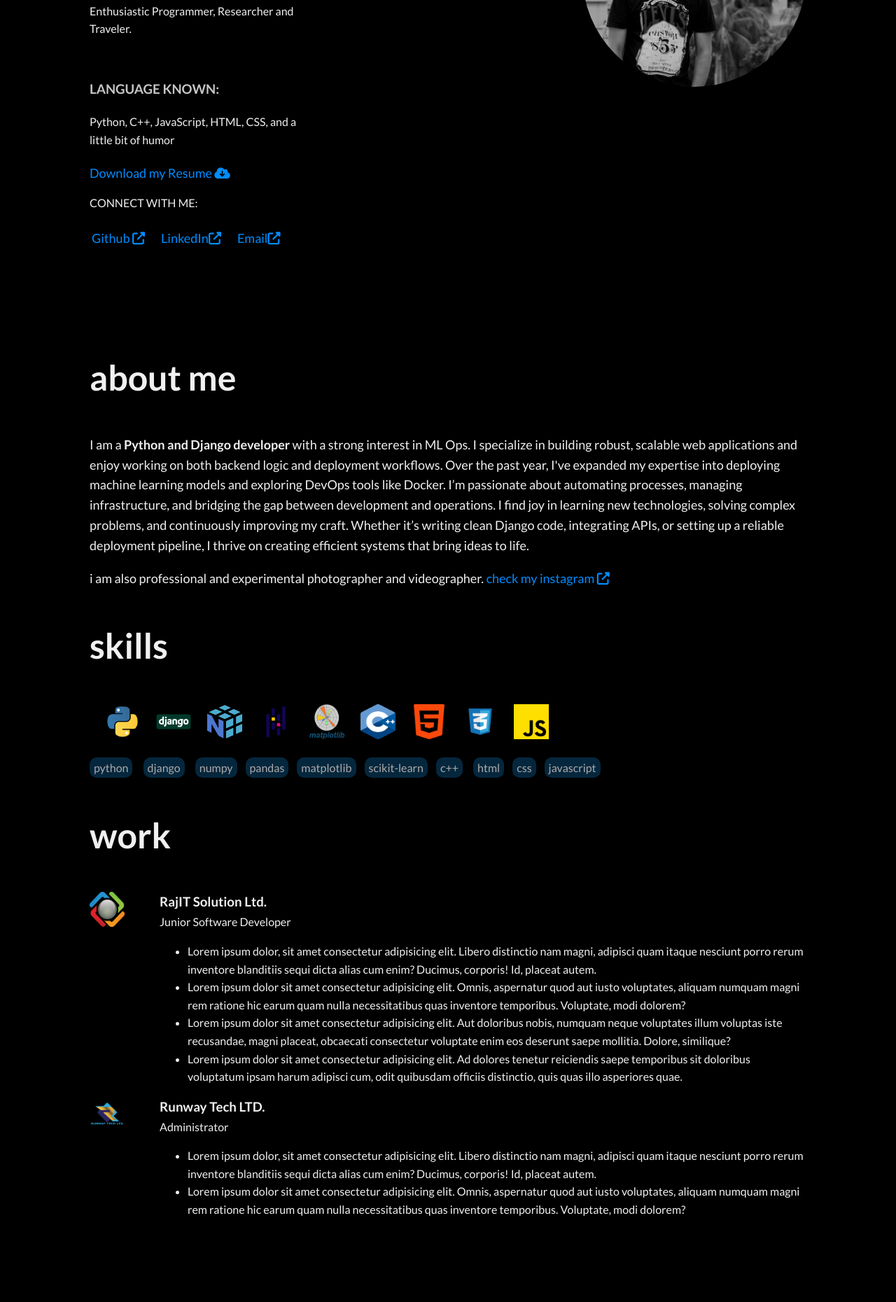
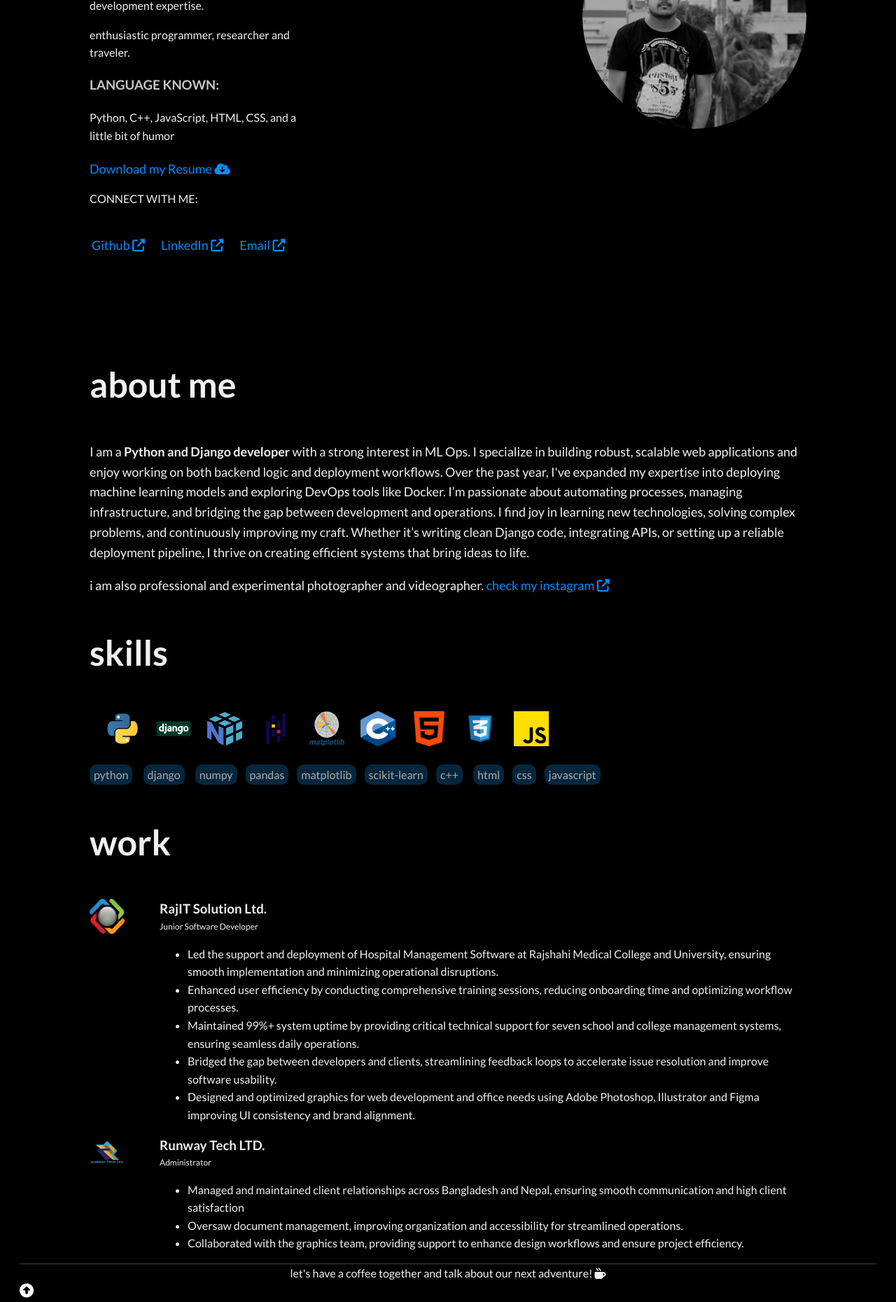
Before and after one commit to Turjo47/SMTH.github.io, a plain HTML site: page index.html in a window 1280 px wide. Shown: the part 357-2217 px from the top of the page at 70% size. Before the commit the page ends 2142 px from the top, so only its background shows below. Drawn offline with Linux system fonts and the light colour scheme.

Commit message:
footer and scroll up

```diff
--- a/index.html
+++ b/index.html
@@ -26,7 +26,7 @@
         <div class="info">
             <p id="name">hi, i'm turjo.</p>
             <p>engineer with two years of management experience and one year of software development expertise.</p>
-            <p>Enthusiastic Programmer, Researcher and Traveler.</p>
+            <p>enthusiastic programmer, researcher and traveler.</p>
             <h3>LANGUAGE KNOWN:</h3>
             <p id="lang">Python, C++, JavaScript, HTML, CSS, and a little bit of humor </p>
             <a href="#">Download my Resume <i class="fa-solid fa-cloud-arrow-down"></i></a>
@@ -34,8 +34,8 @@
             <table class="connect">
                 <tr>
                     <td><a href="https://github.com/Turjo47">Github <i class="fa-solid fa-up-right-from-square"></i></a></td>
-                    <td><a href="https://www.linkedin.com/in/smtowfiqhasan/">LinkedIn<i class="fa-solid fa-up-right-from-square"></i></a></td>
-                    <td><a href="mailto:turjo47office@gmail.com" title="turjo47office@gmail.com">Email<i class="fa-solid fa-up-right-from-square"></i></a></td>
+                    <td><a href="https://www.linkedin.com/in/smtowfiqhasan/">LinkedIn <i class="fa-solid fa-up-right-from-square"></i></a></td>
+                    <td><a href="mailto:turjo47office@gmail.com" title="turjo47office@gmail.com">Email <i class="fa-solid fa-up-right-from-square"></i></a></td>
                 </tr>
             </table>
         </div>
@@ -78,10 +78,11 @@
                     <h3>RajIT Solution Ltd.</h3>
                     <p>Junior Software Developer</p>
                     <ul>
-                        <li>Lorem ipsum dolor, sit amet consectetur adipisicing elit. Libero distinctio nam magni, adipisci quam itaque nesciunt porro rerum inventore blanditiis sequi dicta alias cum enim? Ducimus, corporis! Id, placeat autem.</li>
-                        <li>Lorem ipsum dolor sit amet consectetur adipisicing elit. Omnis, aspernatur quod aut iusto voluptates, aliquam numquam magni rem ratione hic earum quam nulla necessitatibus quas inventore temporibus. Voluptate, modi dolorem?</li>
-                        <li>Lorem ipsum dolor sit amet consectetur adipisicing elit. Aut doloribus nobis, numquam neque voluptates illum voluptas iste recusandae, magni placeat, obcaecati consectetur voluptate enim eos deserunt saepe mollitia. Dolore, similique?</li>
-                        <li>Lorem ipsum dolor sit amet consectetur adipisicing elit. Ad dolores tenetur reiciendis saepe temporibus sit doloribus voluptatum ipsam harum adipisci cum, odit quibusdam officiis distinctio, quis quas illo asperiores quae.</li>
+                        <li> Led the support and deployment of Hospital Management Software at Rajshahi Medical College and University, ensuring smooth implementation and minimizing operational disruptions.</li>
+                        <li> Enhanced user efficiency by conducting comprehensive training sessions, reducing onboarding time and optimizing workflow processes. </li>
+                        <li> Maintained 99%+ system uptime by providing critical technical support for seven school and college management systems, ensuring seamless daily operations. </li>
+                        <li> Bridged the gap between developers and clients, streamlining feedback loops to accelerate issue resolution and improve software usability.</li>
+                        <li>Designed and optimized graphics for web development and office needs using Adobe Photoshop, Illustrator and Figma improving UI consistency and brand alignment.</li>
                     </ul>
                 </div>
             </div>
@@ -93,14 +94,22 @@
                     <h3>Runway Tech LTD.</h3>
                     <p>Administrator</p>
                     <ul>
-                        <li>Lorem ipsum dolor, sit amet consectetur adipisicing elit. Libero distinctio nam magni, adipisci quam itaque nesciunt porro rerum inventore blanditiis sequi dicta alias cum enim? Ducimus, corporis! Id, placeat autem.</li>
-                        <li>Lorem ipsum dolor sit amet consectetur adipisicing elit. Omnis, aspernatur quod aut iusto voluptates, aliquam numquam magni rem ratione hic earum quam nulla necessitatibus quas inventore temporibus. Voluptate, modi dolorem?</li>
+                        <li> Managed and maintained client relationships across Bangladesh and Nepal, ensuring smooth communication and high client satisfaction</li>
+                        <li> Oversaw document management, improving organization and accessibility for streamlined operations.</li>
+                        <li> Collaborated with the graphics team, providing support to enhance design workflows and ensure project efficiency.</li>
                     </ul>
                 </div>
             </div>
             </div>
         </section>
     </main>
+<hr id="full-line">
+<footer>
+    <div class="footer-line">
+        let's have a coffee together and talk about our next adventure! <i class="fa-solid fa-mug-hot"></i>
+    </div>
 
+</footer>
+<a href="#"><i class="fa-solid fa-circle-up" style="right: 0; top: 90%; width: 50px; color: white;" id="scroolTotop"></i></a>
 </body>
 </html>
--- a/style.css
+++ b/style.css
@@ -42,12 +42,12 @@ body{
     margin: 0;
 }
 .container-intro{
+    padding-top: 20px;
     display: flex;
     padding: 100px;
     padding-top: 20px;
 }
 .container-intro p{
-    margin-bottom: 0;
     text-align: left;
     padding-bottom: px;
 }
@@ -55,7 +55,7 @@ body{
     font-size: 50px;
 }
 .info h3{
-    padding-top:40px;
+
     color:#c6c6c6;
 }
 #lang{
@@ -79,7 +79,7 @@ body{
     padding-right: 20px;
 }
 .img{
-    padding-top: 40px;
+    padding-top: 100px;
     padding-left: 400px;
 }
 .img img{
@@ -104,9 +104,7 @@ body{
     text-decoration: none;
     color: rgb(0, 140, 255);
 }
-table{
 
-}
 #skills h2{
     font-size: 50px;
 }
@@ -145,7 +143,46 @@ table{
 }
 .work-description h3{
     margin: 0;
+
 }
 .work-description p{
     margin: 0;
+    font-size: 12px;
 }
+.footer-line{
+    text-align: center;
+
+}
+.footer-line img{
+    height: 30px;
+    width: 30px;
+}
+footer a{
+    text-align: left;
+}
+#scroolTotop{
+    font-size: 20px;
+    animation-name: appear;
+    animation-timeline: scroll(y);
+}
+
+@keyframes appear {
+    0%{
+        opacity: 0;
+        display: none;
+        position: fixed
+    }
+    3%{
+        opacity: 0;
+        display: none;
+    }
+    3.5%{
+        opacity: 1;
+        display: block;
+    }
+    100%{
+        opacity: 1;
+        display: block;
+        position: fixed
+    }
+}
```
Also changed, not shown: icon/coffee.png (added), 2 other files.
